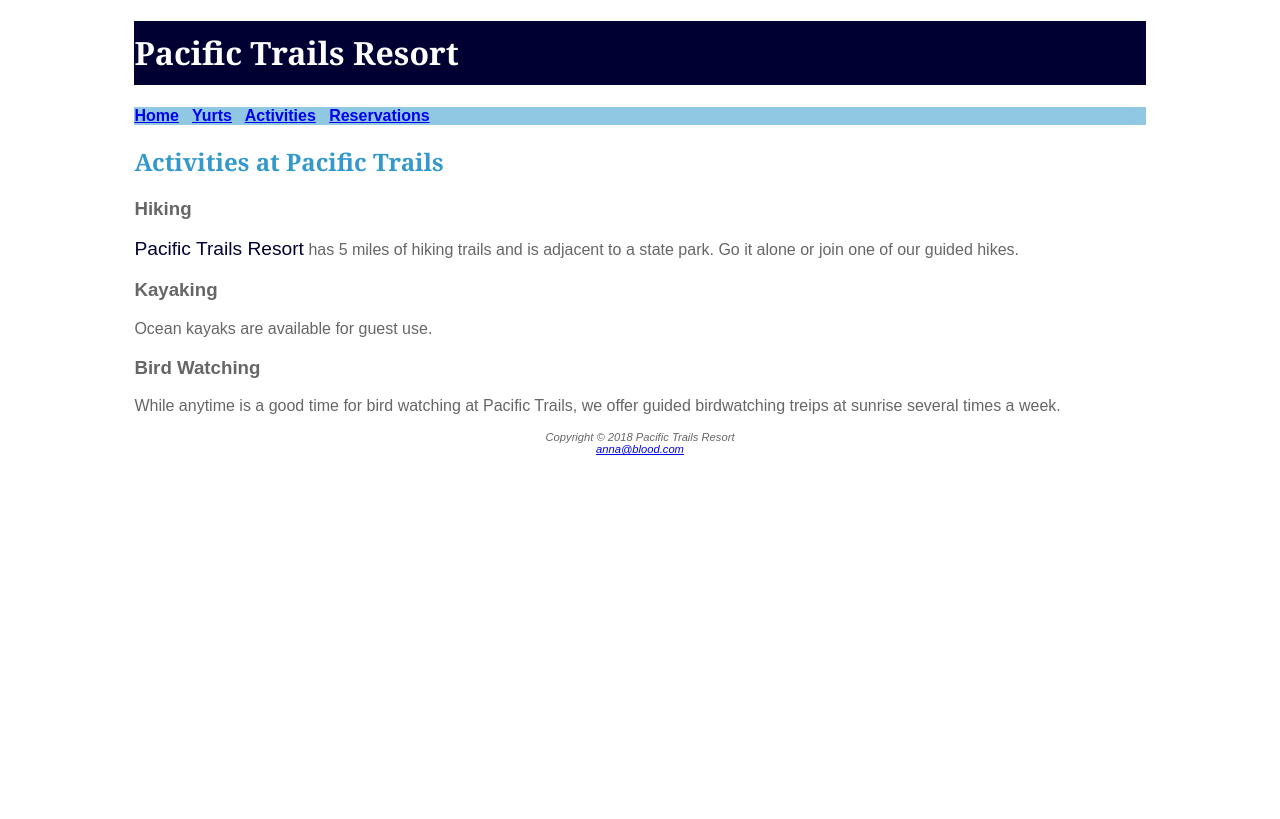
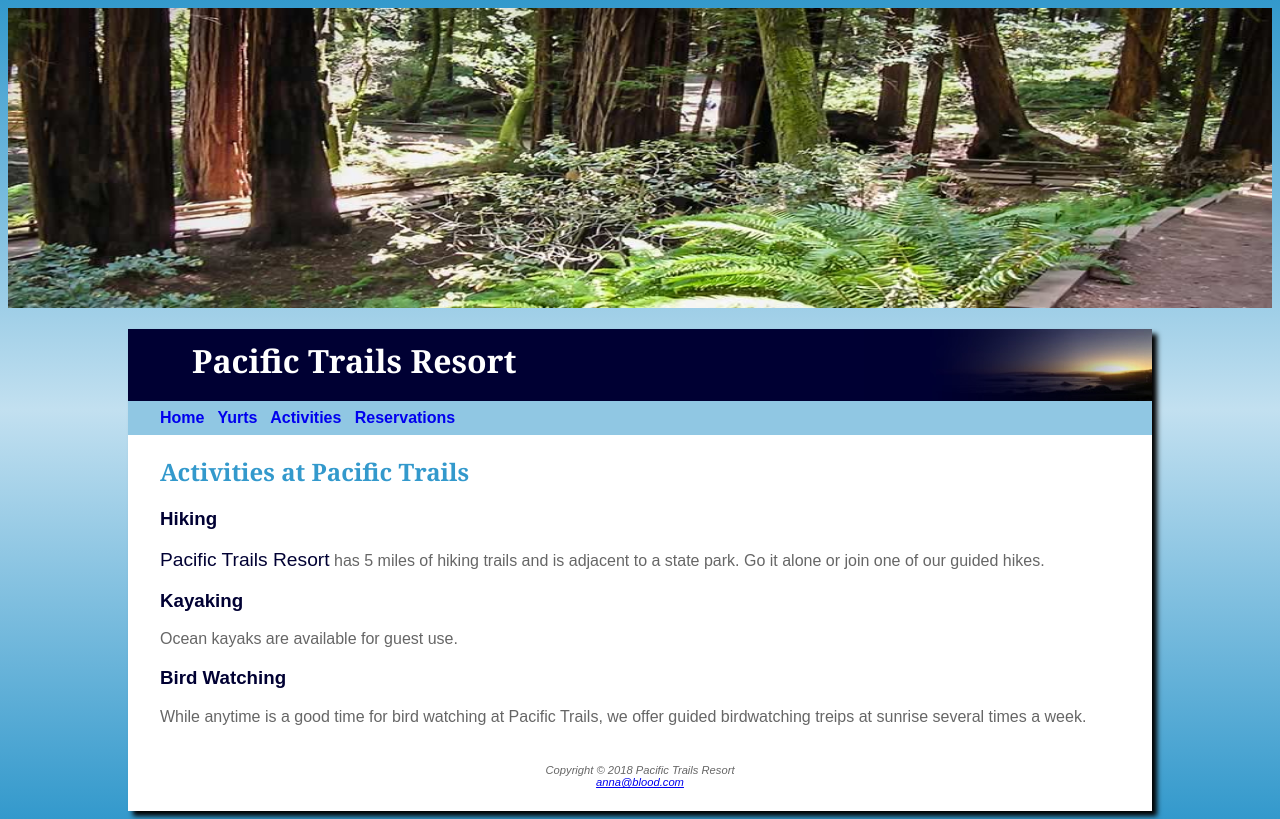
Before and after one commit to ab00721/CS6251Lab, a plain HTML site: page activities.html in a window 1280 px wide. Drawn offline with Linux system fonts and the light colour scheme.

Commit message:
Updates stylesheet

```diff
--- a/pacific.css
+++ b/pacific.css
@@ -1,5 +1,7 @@
 body {
-    background-color: #FFFFFF;
+    background-color: #3399CC;
+    background-image: linear-gradient(to bottom,
+    #3399CC, #C2E0F0, #3399CC);
     color: #666666;
     font-family: Veranda, Arial, sans-serif;
 }
@@ -12,11 +14,18 @@ header {
 
 h1 {
     line-height: 200%;
+    background-image: url(images/sunset.jpg);
+    background-position: right;
+    background-repeat: no-repeat;
+    padding-left: 2em;
+    height: 72px;
+    margin-bottom: 0;
 }
 
 nav {
     background-color: #90C7E3;
     font-weight: bold;
+    padding: .5em .5em .5em 2em;
 }
 
 h2 {
@@ -38,10 +47,49 @@ footer {
     font-size: 0.70em;
     font-style: italic;
     text-align: center;
+    padding: 1em;
 }
 
 #wrapper {
-    width: 80%;
+    background-color: #FFFFFF;
+    box-shadow: 5px 5px 5px #000000;
+    min-width: 700px;
+    max-width: 1024px;
+    box-shadow: drop-shadow;
     margin-right: auto;
     margin-left: auto;
 }
+
+h3 {
+    color: #000033;
+}
+
+main {
+    padding-left: 2em;
+    padding-right: 2em;
+}
+
+#homehero {
+    background-image: url(images/coast.jpg);
+    height: 300px;
+    background-size: 100% 100%;
+    background-repeat: no-repeat;
+}
+
+#yurthero {
+    background-image: url(images/yurt.jpg);
+    height: 300px;
+    background-size: 100% 100%;
+    background-repeat: no-repeat;
+}
+
+#trailhero {
+    background-image: url(images/trail.jpg);
+    height: 300px;
+    background-size: 100% 100%;
+    background-repeat: no-repeat;
+}
+
+nav a {
+    text-decoration: none;
+}
```
